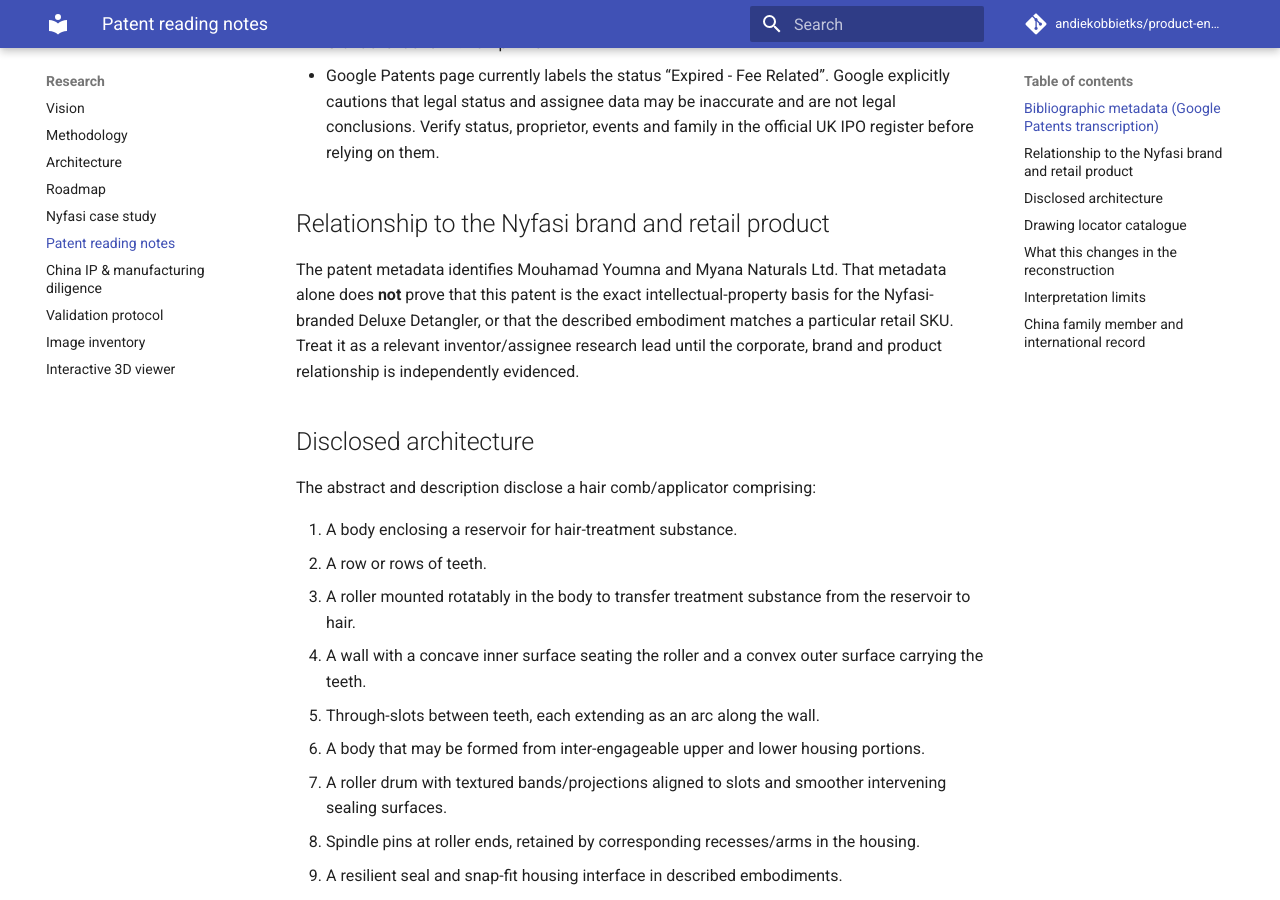
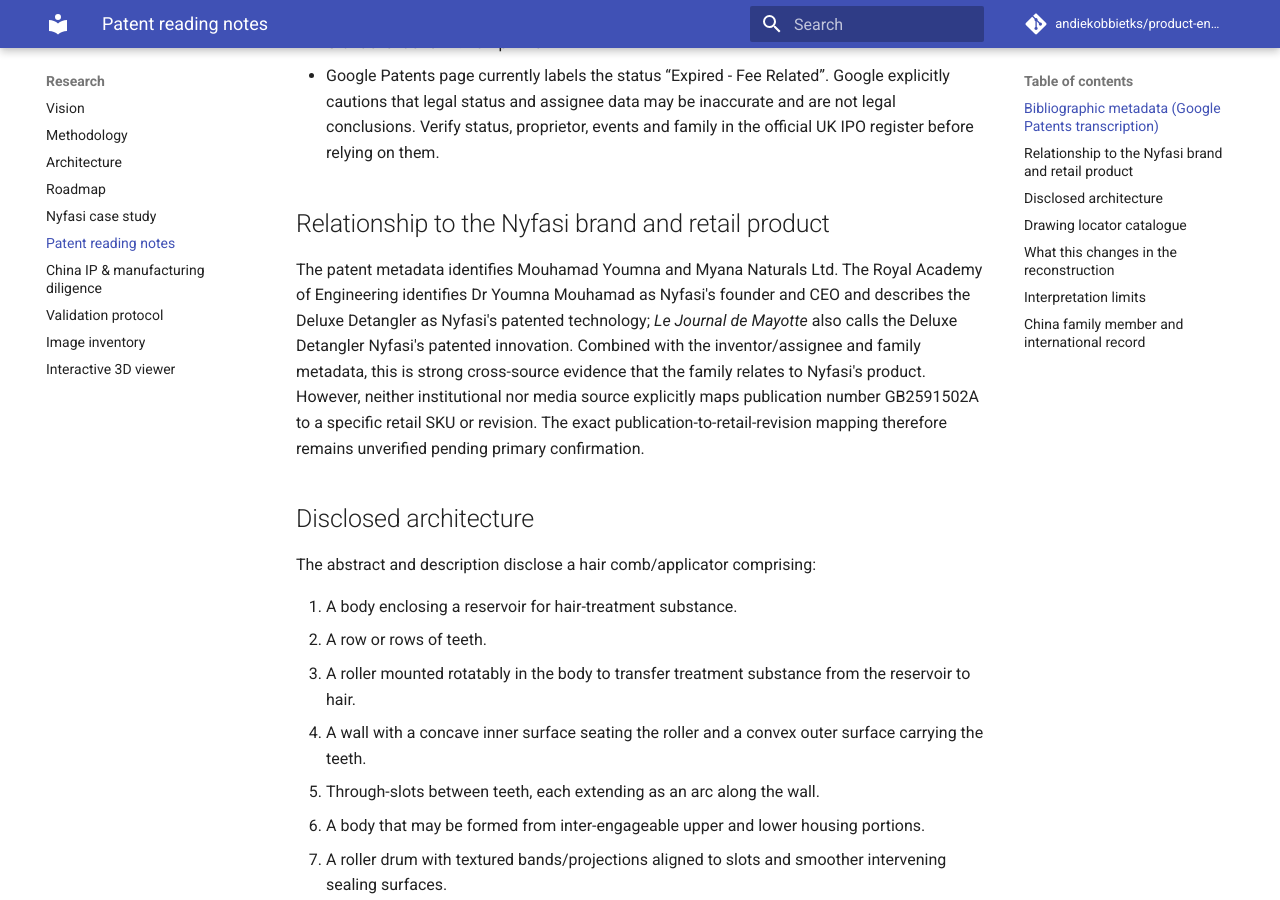
Before and after one commit to andiekobbietks/product-engineering-lab, an MkDocs documentation site: the page built from docs/experiments/patent-reading-notes.md, in a window 1280 px wide and 900 px high, scrolled down 593 px. Built offline with MkDocs 1.6.1 and Material for MkDocs 9.7.7, drawn with Linux system fonts in a browser that asks for light colours; comment, search, counter and statistics services are not loaded.

Commit message:
Update patent-family association using RAEng and media corroboration

```diff
--- a/docs/experiments/patent-reading-notes.md
+++ b/docs/experiments/patent-reading-notes.md
@@ -16,7 +16,7 @@
 
 ## Relationship to the Nyfasi brand and retail product
 
-The patent metadata identifies Mouhamad Youmna and Myana Naturals Ltd. That metadata alone does **not** prove that this patent is the exact intellectual-property basis for the Nyfasi-branded Deluxe Detangler, or that the described embodiment matches a particular retail SKU. Treat it as a relevant inventor/assignee research lead until the corporate, brand and product relationship is independently evidenced.
+The patent metadata identifies Mouhamad Youmna and Myana Naturals Ltd. The Royal Academy of Engineering identifies Dr Youmna Mouhamad as Nyfasi's founder and CEO and describes the Deluxe Detangler as Nyfasi's patented technology; *Le Journal de Mayotte* also calls the Deluxe Detangler Nyfasi's patented innovation. Combined with the inventor/assignee and family metadata, this is strong cross-source evidence that the family relates to Nyfasi's product. However, neither institutional nor media source explicitly maps publication number GB2591502A to a specific retail SKU or revision. The exact publication-to-retail-revision mapping therefore remains unverified pending primary confirmation.
 
 ## Disclosed architecture
 
```
